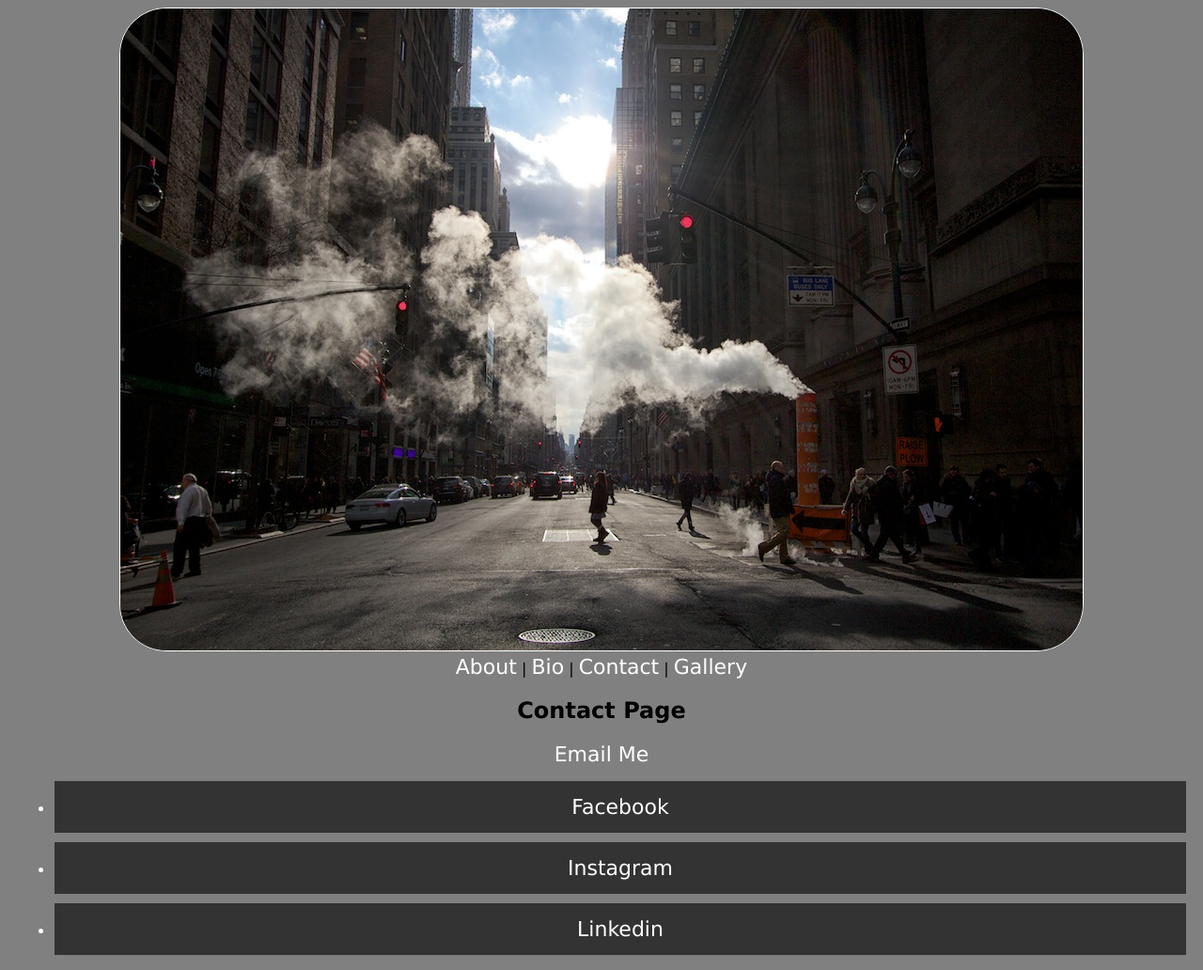
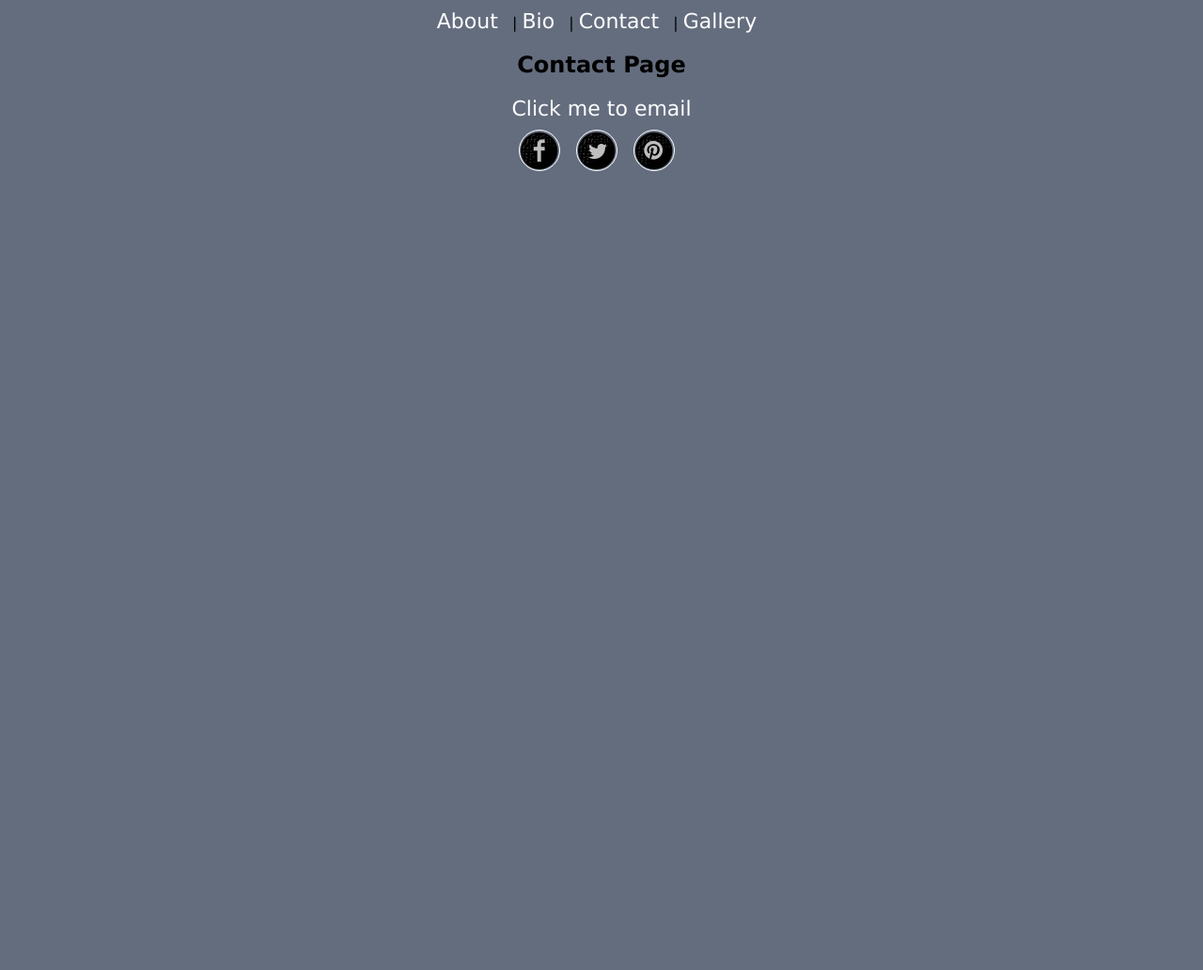
Before and after one commit to CabieM/HW2-HTML, a plain HTML site: page contact.html in a window 1280 px wide. Shown: the whole page at 94% size. After the commit the page ends 800 px from the top, so only its background shows below. Drawn offline with Linux system fonts and the light colour scheme.

Commit message:
Cloned HW1 and added CSS

```diff
--- a/CSS/style.css
+++ b/CSS/style.css
@@ -4,6 +4,11 @@ body {
 	color: #000000;
 	text-align: center;
 
+}
+
+p{
+	font-family: Arial;
+	font-size: 14px;
 }
 
 h1 {
@@ -31,15 +36,16 @@ img {
 }
 
 
-#contact ul {
+/*#contact ul {
        margin-right: auto;
        margin-left: auto;
    }
 
- #contact ul li {
+ /*#contact ul li {
       float: center;
       background-color: #333;
       color: #fff;
       padding: 15px;
       margin: 10px;
-     }
+      list-style: none;
+     } */
--- a/contact.html
+++ b/contact.html
@@ -7,14 +7,31 @@
 
 	<title>Michael Cabie</title>
 
-	<link rel="stylesheet" type="text/css" href="css/style.css"
+  <link rel="stylesheet" type="text/css" href="css/style.css" />
 
+	<style type="text/css">
+
+  nav a {
+    margin-top: 10px;
+    margin-right: 10px;
+  }
+
+  body {
+    background-color: #646D7E;
+  }
+
+  nav {
+    margin: 10px 10px 20px 10px;
+  }
+
+
+  </style>
 </head>
 
 <body>
 
 
-	<img src="images/Steam.jpg" alt="Pic of NYC Steam Pipe" title="Midtown manhattan steam pipe">
+	<!--<img src="images/Steam.jpg" alt="Pic of NYC Steam Pipe" title="Midtown manhattan steam pipe"> -->
 
     <nav>
     <a href="index.html">About</a> |
@@ -25,18 +42,20 @@
 
 	<h2>Contact Page</h2>
 
-	<a href="mailto:michaeldcabie@gmail.com">Email Me</a>
 
-	<div id="contact">
+	<a href="mailto:michaeldcabie@gmail.com">Click me to email</a>
+
+	<!--<div id="contact"> -->
 
 
-    <ul>
-      <li><a href="http://www.facebook.com" target="_blank">Facebook</li>
-      <li><a href="http://instagram.com" target="_blank">Instagram</li>
-      <li><a href="http://linkedin.com" target="_blank">Linkedin</li>
-   </ul>
+    <nav>
+      <a href="http://www.facebook.com" target="_blank"> <img src="Images/social-icon-facebook.png" />
+      <a href="http://www.twitter.com" target="_blank"> <img src="Images/social-icon-twitter.png" />
+      <a href="http://www.pinterest.com" target="_blank"> <img src="Images/social-icon-pinterest.png" />
+    </nav>
 
-	</div>
+
+	<!--</div> -->
 </body>
 
 </html>
```
Also changed, not shown: bio.html (+12 -3 lines), gallery.html (+1 -1 lines), index.html (+1 -1 lines), Images/social-icon-facebook.png (added), Images/social-icon-pinterest.png (added), Images/social-icon-twitter.png (added), 1 other file.
